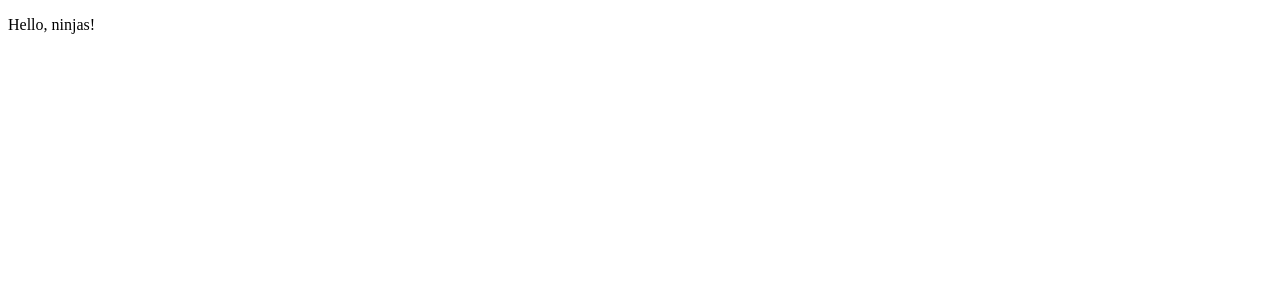
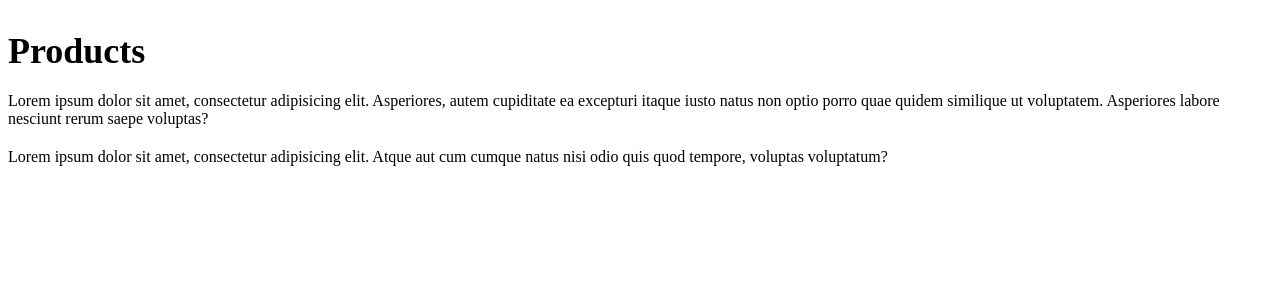
Before and after one commit to glpzzz/nuxt-dojo, a Nuxt app: page /products in a window 1280 px wide. Shown: the top 300 px of the page. Built offline with nearby package versions, Linux system fonts and the light colour scheme.

Commit message:
End of lesson 3

```diff
--- a/app.vue
+++ /dev/null
@@ -1,5 +0,0 @@
-<template>
-  <div>
-    <p>Hello, ninjas!</p>
-  </div>
-</template>
--- /dev/null
+++ b/pages/about.vue
@@ -0,0 +1,22 @@
+<template>
+  <h2>About</h2>
+  <p>Lorem ipsum dolor sit amet, consectetur adipisicing elit. Asperiores, autem cupiditate ea excepturi itaque iusto
+    natus non optio porro quae quidem similique ut voluptatem. Asperiores labore nesciunt rerum saepe voluptas?</p>
+  <p>Lorem ipsum dolor sit amet, consectetur adipisicing elit. Atque aut cum cumque natus nisi odio quis quod tempore,
+    voluptas voluptatum?</p>
+</template>
+
+<script setup>
+</script>
+
+<style scoped>
+h2 {
+  margin-bottom: 20px;
+  font-size: 36px;
+}
+
+p {
+  margin: 20px 0;
+}
+</style>
+/template>
--- /dev/null
+++ b/pages/index.vue
@@ -0,0 +1,21 @@
+<template>
+  <h2>Home</h2>
+  <p>Lorem ipsum dolor sit amet, consectetur adipisicing elit. Asperiores, autem cupiditate ea excepturi itaque iusto
+    natus non optio porro quae quidem similique ut voluptatem. Asperiores labore nesciunt rerum saepe voluptas?</p>
+  <p>Lorem ipsum dolor sit amet, consectetur adipisicing elit. Atque aut cum cumque natus nisi odio quis quod tempore,
+    voluptas voluptatum?</p>
+</template>
+
+<script setup>
+</script>
+
+<style scoped>
+h2 {
+  margin-bottom: 20px;
+  font-size: 36px;
+}
+
+p {
+  margin: 20px 0;
+}
+</style>
--- /dev/null
+++ b/pages/products/index.vue
@@ -0,0 +1,21 @@
+<template>
+  <h2>Products</h2>
+  <p>Lorem ipsum dolor sit amet, consectetur adipisicing elit. Asperiores, autem cupiditate ea excepturi itaque iusto
+    natus non optio porro quae quidem similique ut voluptatem. Asperiores labore nesciunt rerum saepe voluptas?</p>
+  <p>Lorem ipsum dolor sit amet, consectetur adipisicing elit. Atque aut cum cumque natus nisi odio quis quod tempore,
+    voluptas voluptatum?</p>
+</template>
+
+<script setup>
+</script>
+
+<style scoped>
+h2 {
+  margin-bottom: 20px;
+  font-size: 36px;
+}
+
+p {
+  margin: 20px 0;
+}
+</style>
```
